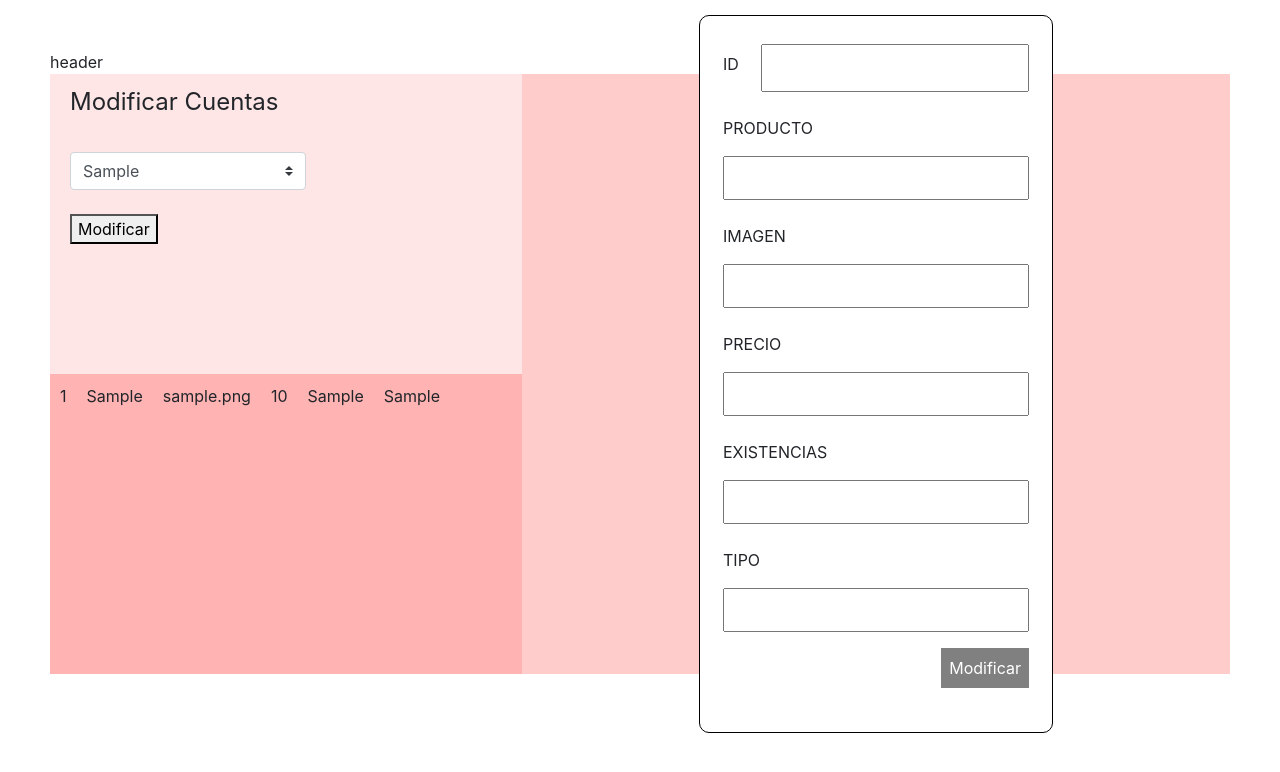
After one commit to ViicVaporub/ProyectoWEB, a PHP site: page /modificar.php in a window 1280 px wide. The commit adds this page. Shown: the top 772 px of the page. Run offline with PHP 8.4, Linux system fonts and the light colour scheme; tables that the repository leaves empty or names only in its code hold one stand-in row (values such as "Sample post").

Commit message:
ModificarPRODUCTOS

```diff
--- a/carrito.php
+++ b/carrito.php
@@ -13,7 +13,7 @@ if(!$conexion){
 
  $sql = 'select * from carrito';
  if(isset($_SESSION['carrito'])){
-     echo "Sesion ya iniciada;"
+     echo "Sesion ya iniciada";
  }else{
      echo "Creo una sesion";
      if(isset($_GET['id'])){
@@ -22,7 +22,7 @@ if(!$conexion){
          $precio=$fila['precio'];
          $imagen=$imagen['imagen'];
          $arreglo[]=array(
-            'Id' => $_POST['id'],
+            'Id' => $_GET['id'],
             'Nombre' => $nombre,
             'Precio' => $precio,
             'Imagen' => $imagen,
--- a/conexion.php
+++ b/conexion.php
@@ -1,8 +1,8 @@
 <?php
 
 $servidor = "localhost";
-$nombreusuario = "u458624775_productos";
-$password = "Breack20";
+$nombreusuario = "root";
+$password = "";
 $bd = "u458624775_productos";
 
 $conexion =  mysqli_connect($servidor, $nombreusuario, $password, $bd);
--- /dev/null
+++ b/css/modificar.css
@@ -0,0 +1,96 @@
+.contenedor1{
+  display:flex;
+}
+.contenedor2{
+  display:flex;
+  flex-direction:column;
+  width:40%;
+
+
+}
+body{
+  margin: 40px;
+
+}
+
+.izquierdaAlta{
+
+  height: 300px;
+  background-color:rgb(255, 230, 230);
+
+
+}
+
+ .izqAlta form{
+   margin-left: 20px;
+   margin-top:10px;
+ }
+
+.izquierdaBaja{
+
+  height: 300px;
+  background-color:rgb(255, 179, 179);
+
+}
+.derecha{
+   width:60%;
+   height: 600px;
+   background-color:rgb(255, 204, 204);
+   display:flex;
+   justify-content: center;
+   align-items: center;
+
+
+}
+
+
+.estiloformulario{
+    border: 1px solid black;
+    padding: 20px;
+    background-color:white;
+    border-radius: 10px;
+}
+
+
+td,th{
+  padding:10px;
+
+}
+body{
+  margin:50px;
+}
+.wrapper {
+  background-color: white;
+  list-style-type: none;
+  padding: 0;
+  border-radius: 3px;
+
+}
+.form-row {
+  display: flex;
+  justify-content: flex-end;
+  padding: .5em;
+}
+.form-row > label {
+  padding: .5em 1em .5em 0;
+  flex: 1;
+}
+.form-row > input {
+  flex: 2;
+}
+.form-row > input,
+.form-row > button {
+  padding: .5em;
+}
+.form-row > button {
+background: gray;
+color: white;
+border: 0;
+}
+
+/* reducir tamano del formulario*/
+form{
+  width: 50%;
+
+
+}
--- a/encabezado.php
+++ b/encabezado.php
@@ -22,7 +22,7 @@
                    TOOLBAR
                    </a>
                    <div  class="dropdown-menu" aria-labelledby="navbarDropdownMenuLink">
-                     <a class="dropdown-item" href="Modifica.php">MODIFICA PRODUCTO</a>
+                     <a class="dropdown-item" href="modificar.php">MODIFICA PRODUCTO</a>
                      <a class="dropdown-item" href="consolas.php">BORRAR PRODUCTO</a>
                      <a class="dropdown-item" href="Modifica.php">MODIFICA USUARIO</a>
                      <a class="dropdown-item" href="consolas.php">BORRAR USUARIO</a>
--- a/login.php
+++ b/login.php
@@ -1,8 +1,8 @@
 <?php
 
 $servidor = "localhost";
-$nombreusuario = "u458624775_productos";
-$password = "Breack20";
+$nombreusuario = "root";
+$password = "";
 $bd = "u458624775_productos";
 
 $conexion =  mysqli_connect($servidor, $nombreusuario, $password, $bd);
--- /dev/null
+++ b/modificar.php
@@ -0,0 +1,169 @@
+<?php
+   session_start();
+
+    $servidor='localhost';
+    $cuenta='root';
+    $password='';
+    $bd='u458624775_productos';
+
+    $_SESSION["id"] = "";
+    $_SESSION["producto"] = "";
+    $_SESSION["imagen"] = "";
+    $_SESSION["precio"] = "";
+    $_SESSION["existencias"] = "";
+    $_SESSION["tipo"] = "";
+
+
+    //conexion a la base de datos
+    $conexion = new mysqli($servidor,$cuenta,$password,$bd);
+
+    if ($conexion->connect_errno){
+         die('Error en la conexion');
+    }
+
+    //conecion exitosa
+    /*revisar si traemos datos a instertar en la bd dependiendo de que el boton de enviar del formulario se le dio clic */
+
+    if(isset($_POST['submit'])){
+
+        $modificar = $_POST['modificar'];
+        $_SESSION["modificar2"] = $modificar;
+        $sql2 = "select * from Carrito where id='$modificar'"; //hacemos con todo el contenido de la tabla
+        $resultado = $conexion -> query($sql2); //aplicamos sentencia
+        while( $fila = $resultado -> fetch_assoc() ){
+            $_SESSION["id"] = $fila["id"];
+            $_SESSION["producto"] = $fila["producto"];
+            $_SESSION["imagen"] = $fila["imagen"];
+            $_SESSION["precio"] = $fila["precio"];
+            $_SESSION["existencias"] = $fila["existencias"];
+            $_SESSION["tipo"] = $fila["tipo"];
+        }
+
+    }
+
+    if(isset($_POST['mod'])){
+        $uno = $_POST["id2"];
+        $dos = $_POST["producto2"];
+        $tres = $_POST["imagen2"];
+        $cuatro = $_POST["precio2"];
+        $cinco = $_POST["existencias2"];
+        $seis = $_POST["tipo2"];
+
+
+        $modificarl = $_SESSION["modificar2"];
+
+        $ne="update Carrito set id='$uno', producto='$dos',imagen='$tres', precio='$cuatro', existencias='$cinco', tipo='$seis' WHERE id='$modificarl'";
+        $fin = $conexion -> query($ne);
+    }
+
+
+?>
+
+<!DOCTYPE html>
+<html lang="en">
+<head>
+    <meta charset="UTF-8">
+    <meta name="viewport" content="width=device-width, initial-scale=1.0">
+    <meta http-equiv="X-UA-Compatible" content="ie=edge">
+    <title>Document</title>
+    <link rel="stylesheet" href="https://stackpath.bootstrapcdn.com/bootstrap/4.3.1/css/bootstrap.min.css" integrity="sha384-ggOyR0iXCbMQv3Xipma34MD+dH/1fQ784/j6cY/iJTQUOhcWr7x9JvoRxT2MZw1T" crossorigin="anonymous">
+    <link rel="stylesheet" href="css/modificar.css">
+
+
+</head>
+<body>
+
+   header
+
+    <div class="contenedor1">
+        <div class="contenedor2">
+            <div class="izquierdaAlta">
+
+            <?php
+         //continuamos con la consulta de datos a la tabla usuarios
+         //vemos datos en un tabla de html
+         $sql = 'select * from carrito';//hacemos cadena con la sentencia mysql que consulta todo el contenido de la tabla
+         $resultado = $conexion -> query($sql); //aplicamos sentencia
+
+         if ($resultado -> num_rows){ //si la consulta genera registros
+         ?>
+
+
+          <div class="izqAlta">
+           <form action="<?php echo htmlspecialchars($_SERVER["PHP_SELF"]);?>" method='post'>
+
+           <legend>Modificar Cuentas</legend>
+                <br>
+                <select   class="custom-select" name='modificar' >
+
+                <?php
+                $salida='<table>';
+                while( $fila = $resultado -> fetch_assoc() ){ //recorremos los registros obtenidos de la tabla
+                    echo '<option value="'.$fila["id"].'">'.$fila["producto"].'</option>';
+                    //proceso de concatenacion de datos
+                    $salida.= '<tr>';
+                    $salida.= '<td>'. $fila['id'] . '</td>';
+                    $salida.= '<td>'. $fila['producto'] . '</td>';
+                    $salida.= '<td>'. $fila['imagen'] . '</td>';
+                    $salida.= '<td>'. $fila['precio'] . '</td>';
+                    $salida.= '<td>'. $fila['existencias'] . '</td>';
+                    $salida.= '<td>'. $fila['tipo'] . '</td>';
+                    $salida.= '</tr>';
+                    }//fin while
+                    $salida.= '</table>';
+                ?>
+                </select>
+                <br><br>
+                <button type="submit" value="submit" name="submit">Modificar</button>
+            </form>
+            </div>
+         <?php
+
+         }
+         else{
+             echo "no hay datos";
+         }
+
+?>
+        </div>
+            <div class="izquierdaBaja">
+                 <?php echo $salida ?>
+            </div>
+        </div>
+        <div class="derecha">
+
+            <form class="estiloformulario" action="<?php echo htmlspecialchars($_SERVER["PHP_SELF"]);?>" method='post'>
+            <ul class="wrapper">
+                <li class="form-row">
+                <label for="id">ID</label>
+                <input type="number" name="id2" id="id" value="<?php echo $_SESSION["id"]; ?>">
+                </li>
+                <li class="form-row">
+                <label for="producto">PRODUCTO</label>
+                <input type="text" id="producto" name="producto2" value="<?php echo $_SESSION["producto"]; ?>">
+                </li>
+                <li class="form-row">
+                <label for="imagen">IMAGEN</label>
+                <input type="text" id="imagen" name="imagen2" value="<?php echo $_SESSION["imagen"]; ?>">
+                </li>
+                <li class="form-row">
+                <label for="precio">PRECIO</label>
+                <input type="number" id="precio" name="precio2" value="<?php echo $_SESSION["precio"]; ?>">
+                </li>
+                <li class="form-row">
+                <label for="existencias">EXISTENCIAS</label>
+                <input type="number" id="existencias" name="existencias2" value="<?php echo $_SESSION["existencias"]; ?>">
+                </li>
+                <li class="form-row">
+                <label for="tipo">TIPO</label>
+                <input type="text" id="tipo" name="tipo2" value="<?php echo $_SESSION["tipo"]; ?>">
+                </li>
+                <li class="form-row">
+                <button type="submit" name="mod">Modificar</button>
+                </li>
+            </ul>
+            </form>
+        </div>
+    </div>
+</body>
+</html>
```
